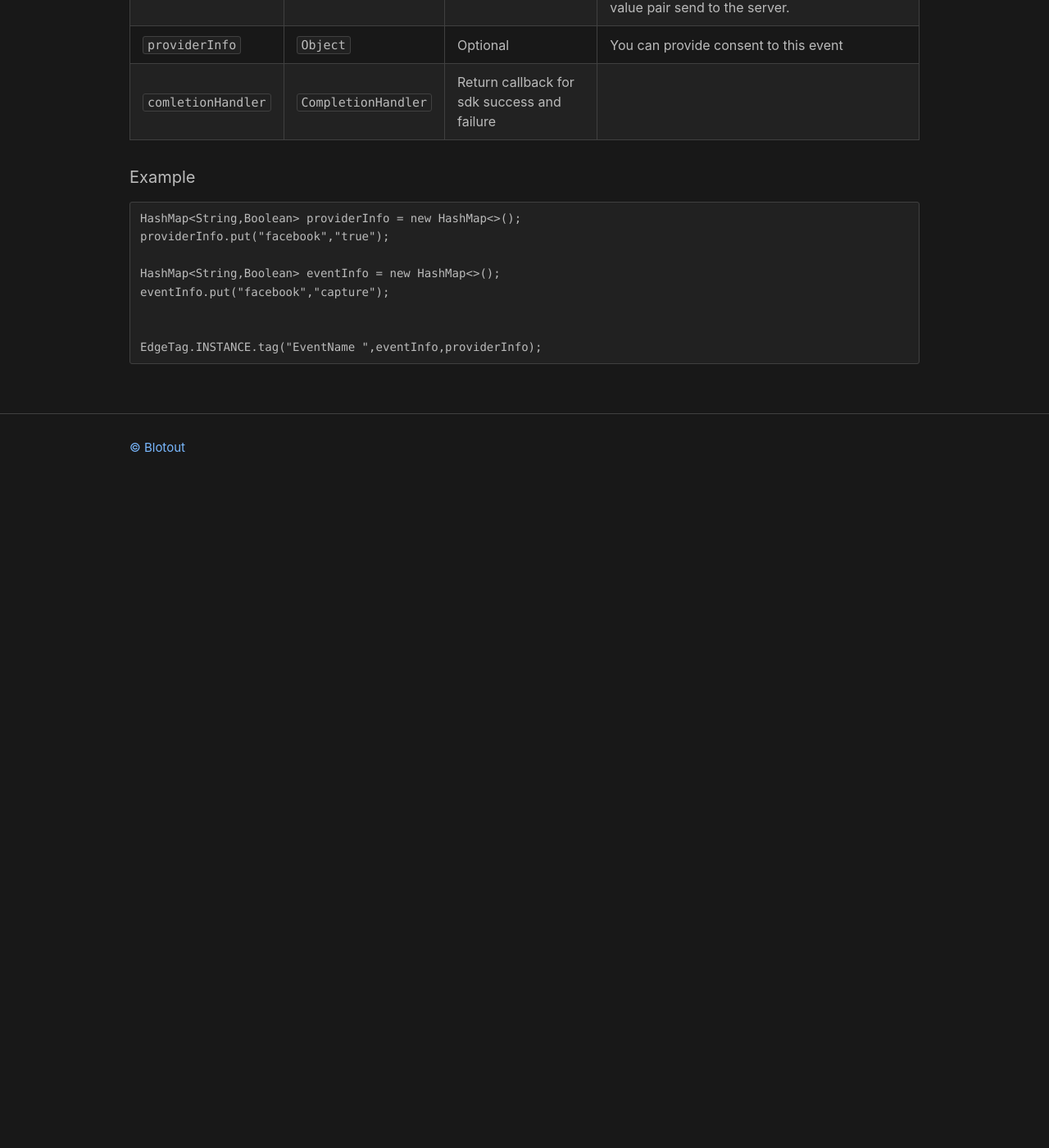
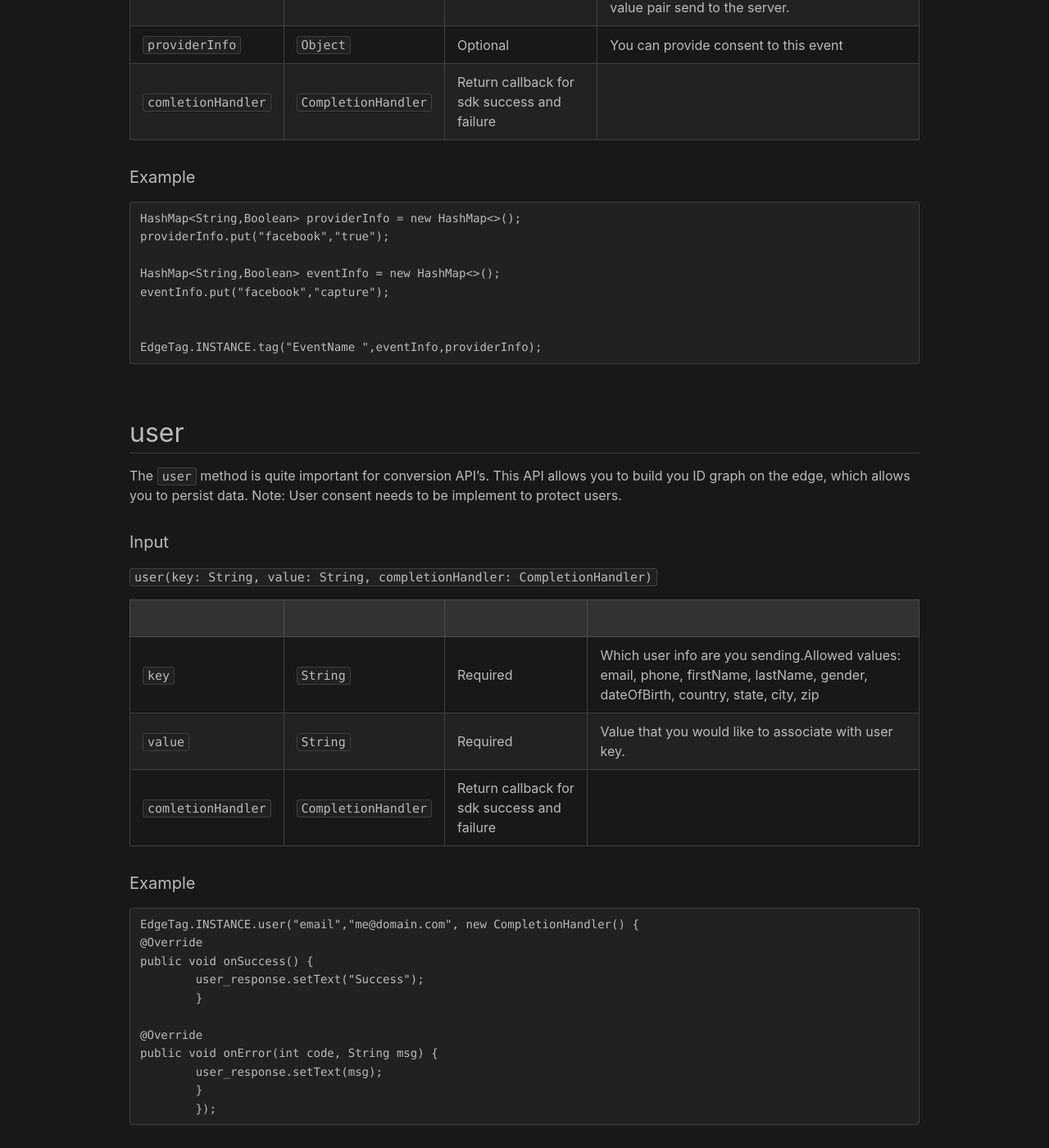
Before and after one commit to nitinblotout/clone_edgetag_android, a Jekyll site: the page built from docs/basic_apis.md, in a window 1280 px wide and 1400 px high, scrolled down 2211 px. Shown: the whole window at 82% size. Built offline with Jekyll 4.4.1, drawn with Linux system fonts in a browser that asks for light colours; our own code applies the rules of GitHub Pages for plain Markdown files; before the commit the page ends 2813 px from its top, so only the background shows below that.

Commit message:
document updated for user api

````diff
--- a/docs/basic_apis.md
+++ b/docs/basic_apis.md
@@ -78,3 +78,31 @@ eventInfo.put("facebook","capture");
 
 EdgeTag.INSTANCE.tag("EventName ",eventInfo,providerInfo);
 ```
+
+## user
+The `user` method is  quite important for conversion API's. This API allows you to build you ID graph on the edge, which allows you to persist data.
+Note: User consent needs to be implement to protect users.
+
+#### Input
+`user(key: String, value: String, completionHandler: CompletionHandler)`
+
+|||||
+|---|---|---|---|
+| `key` | `String` | Required | Which user info are you sending.Allowed values: email, phone, firstName, lastName, gender, dateOfBirth, country, state, city, zip |
+| `value` | `String` | Required | Value that you would like to associate with user key. |
+| `comletionHandler` | `CompletionHandler`| Return callback for sdk success and failure|
+
+#### Example
+```Java
+EdgeTag.INSTANCE.user("email","me@domain.com", new CompletionHandler() {
+@Override
+public void onSuccess() {
+        user_response.setText("Success");
+        }
+
+@Override
+public void onError(int code, String msg) {
+        user_response.setText(msg);
+        }
+        });
+```
````
